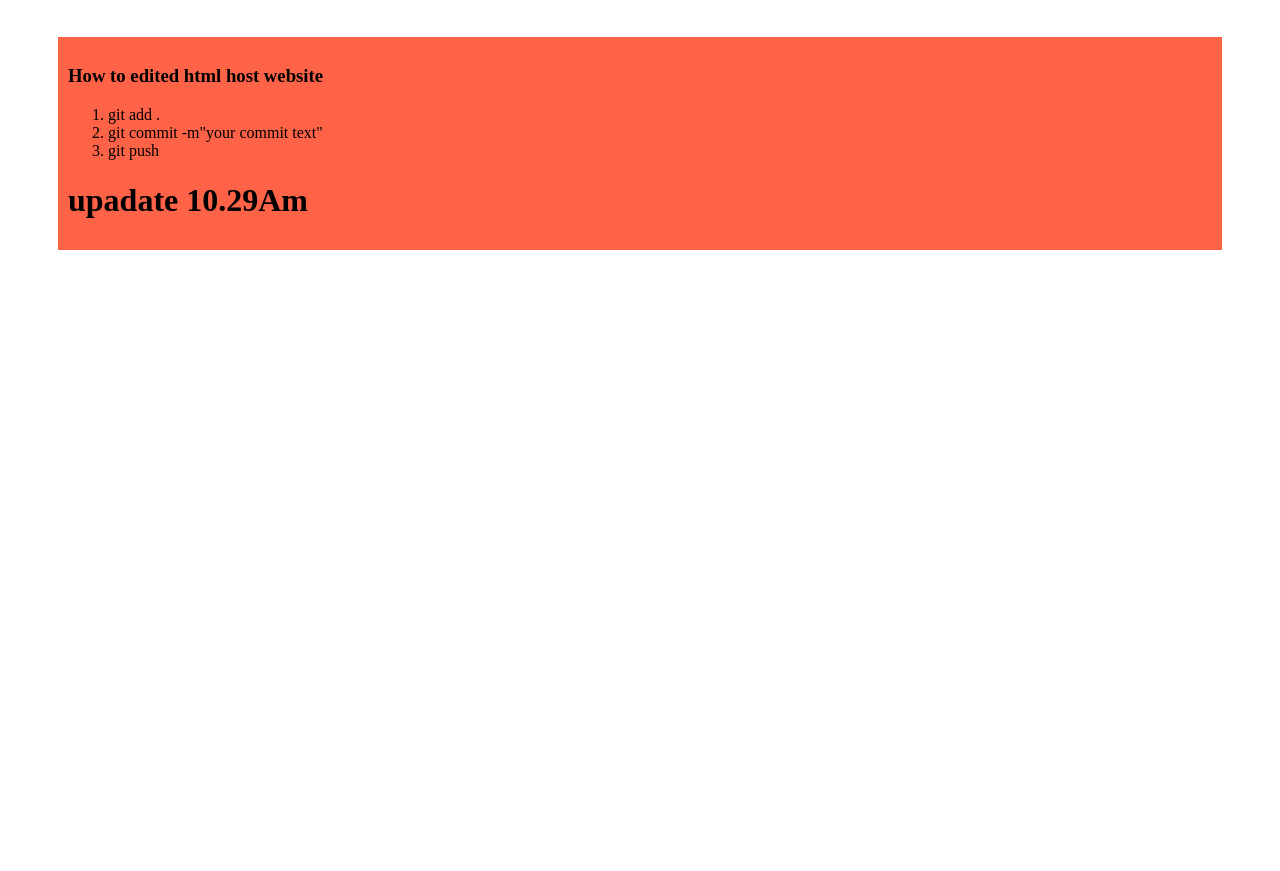
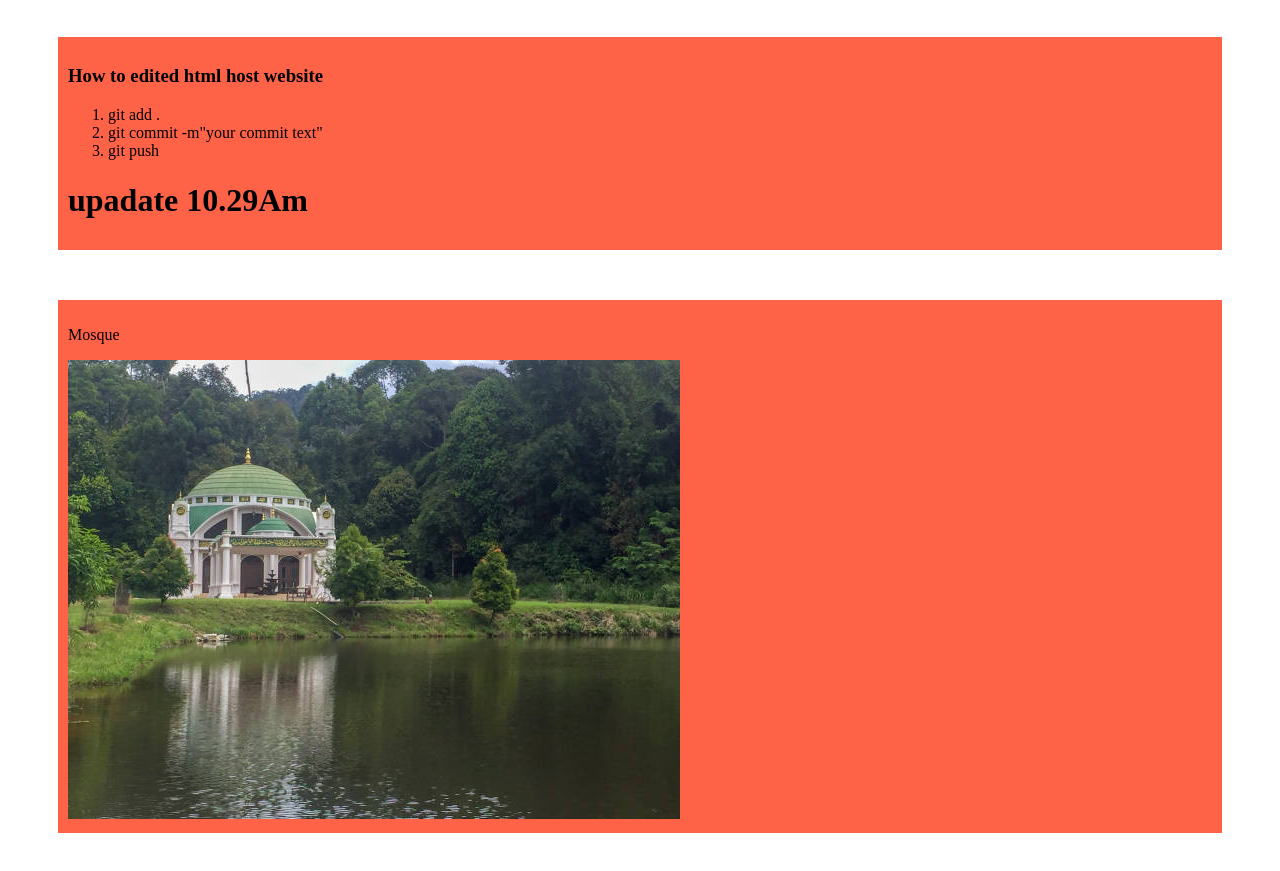
Before and after one commit to FerdausAhmedNasim/my-simple-website, a plain HTML site: page index.html in a window 1280 px wide. Shown: the part 667-1538 px from the top of the page. Before the commit the page ends 967 px from the top, so only its background shows below. Drawn offline with Linux system fonts and the light colour scheme.

Commit message:
add a mosque picture

```diff
--- a/index.html
+++ b/index.html
@@ -32,5 +32,9 @@
     </ol>
     <h1>upadate 10.29Am</h1>
 </div>
+<div>
+    <p>Mosque</p>
+    <img src="/img/8.jpg" alt="mosque">
+</div>
 </body>
 </html>
```
Also changed, not shown: img/8.jpg (added).
